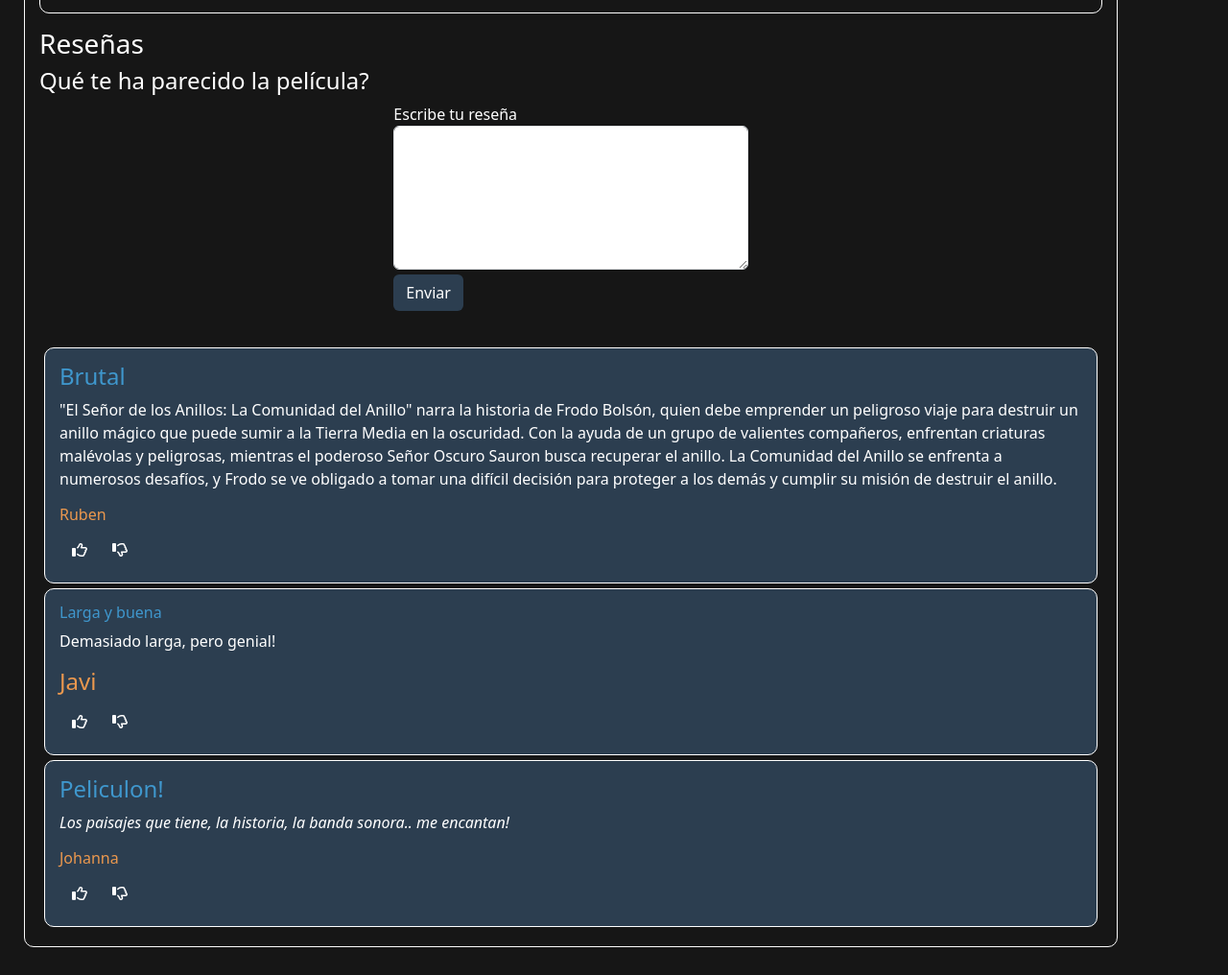
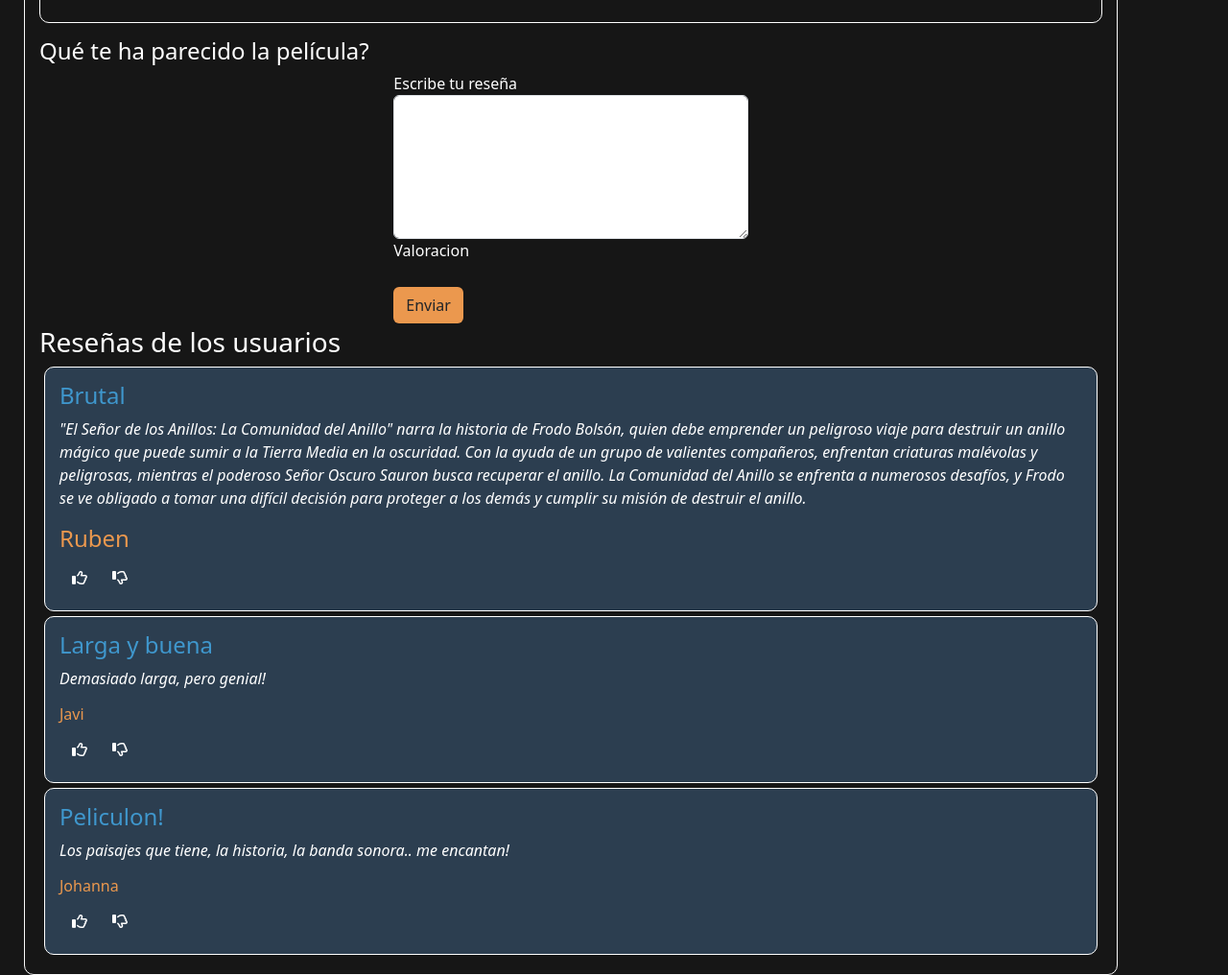
Before and after one commit to 4GeeksAcademy/Movies4Geeks, a React app: page /movieProfile in a window 1280 px wide. Shown: the part 678-1694 px from the top of the page at 96% size. Built offline with nearby package versions, Linux system fonts and the light colour scheme; no server answers.

Commit message:
03/07 morning end

```diff
--- a/src/front/js/component/movieProfile.js
+++ b/src/front/js/component/movieProfile.js
@@ -59,17 +59,18 @@ import cartel from "../../img/lord_of_the_rings.jpg"
                 <div className="movie-profile container">
                 <h1 className="title-movie-profile">El señor de los anillos:La comunidad del anillo</h1>
                 <div className="center-div " >
-                    <div className="poster col-lg-4 col-md-3 col-sm-0">
+                    <div className="poster col-lg-3 col-md-3 col-sm-0">
                     <img src={cartel} className="navbar-brand img-fluid cartel" href="#"></img>
                     </div>
                     <div className="trailer col-lg-6 col-md-6 col-sm-12 ">
                     <iframe width="560" height="315" src="https://www.youtube.com/embed/3GJp6p_mgPo" title="YouTube video player" frameborder="0" allow="accelerometer; autoplay; clipboard-write; encrypted-media; gyroscope; picture-in-picture; web-share" allowfullscreen></iframe>
                     </div>
-                    <div className="center-div-right col-lg-2 col-md-3 col-sm-0">
+                    <div className="center-div-right col-lg-3 col-md-3 col-sm-0">
                         <ul className="list-profile-movie">
                             <li><h5>Lord of the rings</h5></li>
                             <li><p>19 de diciembre 2001</p></li>
                             <li ><p className="genre">Fantasía</p><p className="genre">Epica</p></li>
+                            <li><p>Tu valoracion</p></li>
                             <li><p>Valoracion</p></li>
                         </ul>
                     </div>
@@ -79,26 +80,29 @@ import cartel from "../../img/lord_of_the_rings.jpg"
                 <h3>Sinopsis</h3><p>"El Señor de los Anillos: La Comunidad del Anillo" narra la historia de Frodo Bolsón, quien debe emprender un peligroso viaje para destruir un anillo mágico que puede sumir a la Tierra Media en la oscuridad. Con la ayuda de un grupo de valientes compañeros, enfrentan criaturas malévolas y peligrosas, mientras el poderoso Señor Oscuro Sauron busca recuperar el anillo. La Comunidad del Anillo se enfrenta a numerosos desafíos, y Frodo se ve obligado a tomar una difícil
                     decisión para proteger a los demás y cumplir su misión de destruir el anillo.</p>
                     </div>
-                <h3 className="title-resenas">Reseñas</h3>
+
                 <h4 className="write-review">Qué te ha parecido la película?</h4>
+
                 <div className="form-group own-review col-4">
     <label for="exampleFormControlTextarea1">Escribe tu reseña</label>
     <textarea className="form-control textarea-own" id="exampleFormControlTextarea1" rows="3"></textarea>
-    <button className="btn btn-review-send  ">Enviar</button>
+    <p>Valoracion</p>
+    <button className="btn review-send  ">Enviar</button>
   </div>
+  <h3 className="title-resenas">Reseñas de los usuarios</h3>
                 <div className="resena">
                 <h4 className="title-review">Brutal</h4>
-                <p>"El Señor de los Anillos: La Comunidad del Anillo" narra la historia de Frodo Bolsón, quien debe emprender un peligroso viaje para destruir un anillo mágico que puede sumir a la Tierra Media en la oscuridad. Con la ayuda de un grupo de valientes compañeros, enfrentan criaturas malévolas y peligrosas, mientras el poderoso Señor Oscuro Sauron busca recuperar el anillo. La Comunidad del Anillo se enfrenta a numerosos desafíos, y Frodo se ve obligado a tomar una difícil
+                <p className="review">"El Señor de los Anillos: La Comunidad del Anillo" narra la historia de Frodo Bolsón, quien debe emprender un peligroso viaje para destruir un anillo mágico que puede sumir a la Tierra Media en la oscuridad. Con la ayuda de un grupo de valientes compañeros, enfrentan criaturas malévolas y peligrosas, mientras el poderoso Señor Oscuro Sauron busca recuperar el anillo. La Comunidad del Anillo se enfrenta a numerosos desafíos, y Frodo se ve obligado a tomar una difícil
                     decisión para proteger a los demás y cumplir su misión de destruir el anillo.</p>
-                    <h6 className="author">Ruben</h6>
+                    <h4 className="author">Ruben</h4>
                 <button style={{ backgroundColor: colorBoton1 }} onClick={handleClickBoton1} className="btn "><i className="far fa-thumbs-up icon-thumbs" ></i></button>
                  <button style={{ backgroundColor: colorBoton2 }} onClick={handleClickBoton2} className="btn "><i className="far fa-thumbs-down icon-thumbs" ></i></button>
                 </div>
                 <div className="resena">
-                <h6 className="title-review">Larga y buena</h6>
+                <h4 className="title-review">Larga y buena</h4>
 
-                <p>Demasiado larga, pero genial!</p>
-                <h4 className="author">Javi</h4>
+                <p className="review">Demasiado larga, pero genial!</p>
+                <h6 className="author">Javi</h6>
                 <button style={{ backgroundColor: colorBoton3 }} onClick={handleClickBoton3} className="btn "><i className="far fa-thumbs-up icon-thumbs" ></i></button>
                  <button style={{ backgroundColor: colorBoton4 }} onClick={handleClickBoton4} className="btn "><i className="far fa-thumbs-down icon-thumbs" ></i></button>
                  </div>
--- a/src/front/styles/movieProfile.css
+++ b/src/front/styles/movieProfile.css
@@ -1,5 +1,6 @@
 .movie-profile-full{
     background-color: #161616;
+    margin-bottom: 10px;
 }
 .movie-profile{
     background-color: #161616;
@@ -8,6 +9,7 @@
     padding:15px;
     border-radius:10px;
     border:1px solid #fafafa;
+
 }
 .title-movie-profile{
     text-align: center;
@@ -15,6 +17,7 @@
 .center-div{
     display: flex;
     justify-content: center;
+    margin-bottom: 10px;
 
 }
 .cartel{
@@ -51,6 +54,10 @@ ul.list-profile-movie li{
     padding: 10px;
     border-radius: 10px;
 }
+.write-review{
+    margin-top: 15px;
+}
+
 .own-review{
     margin: 0 auto;
     height: 250px;
@@ -58,11 +65,9 @@ ul.list-profile-movie li{
 .title-resenas{
     margin-top: 15px;
 }
-.btn-review-send{
+.review-send{
     background-color: #EB984E;
-    color: red;
-    margin: 0 auto;
-
+    margin-top: 10px;
 }
 .textarea-own{
     height: 150px;
```
